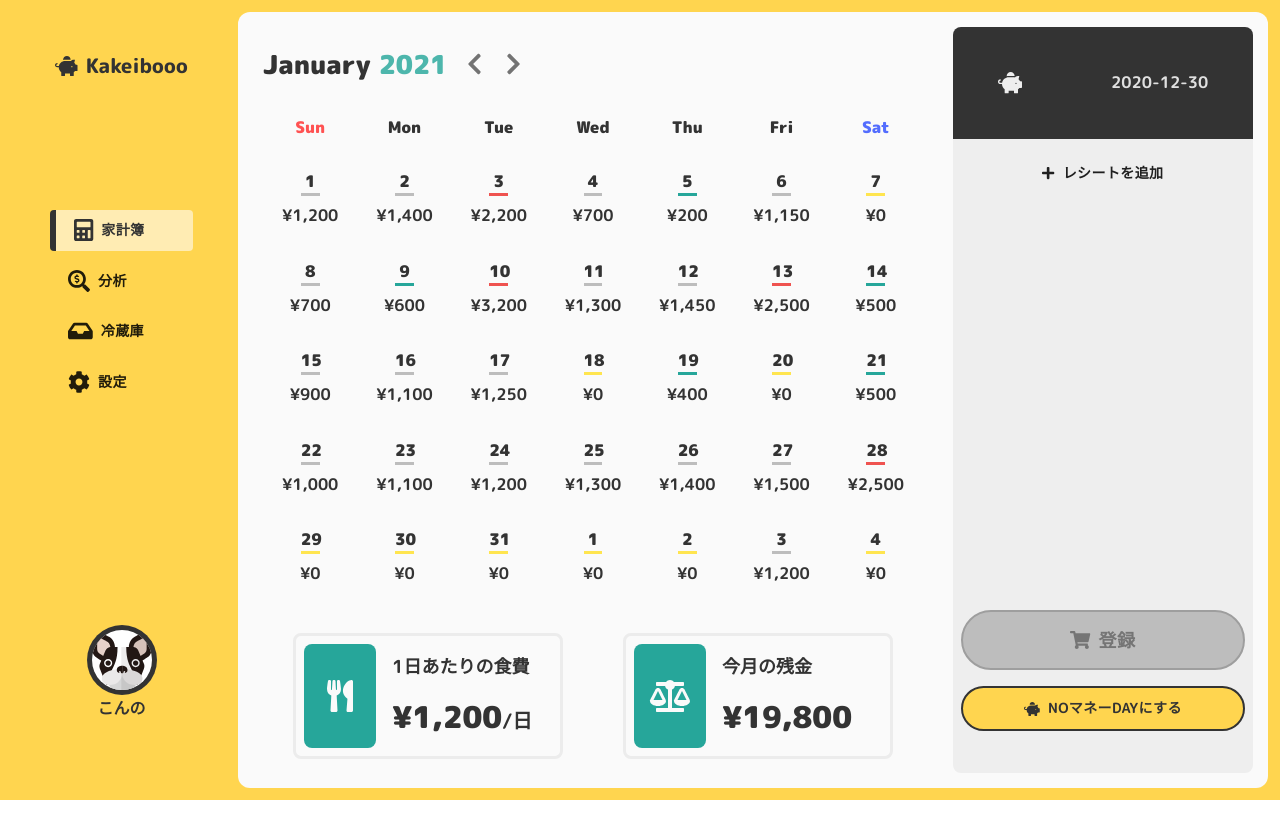
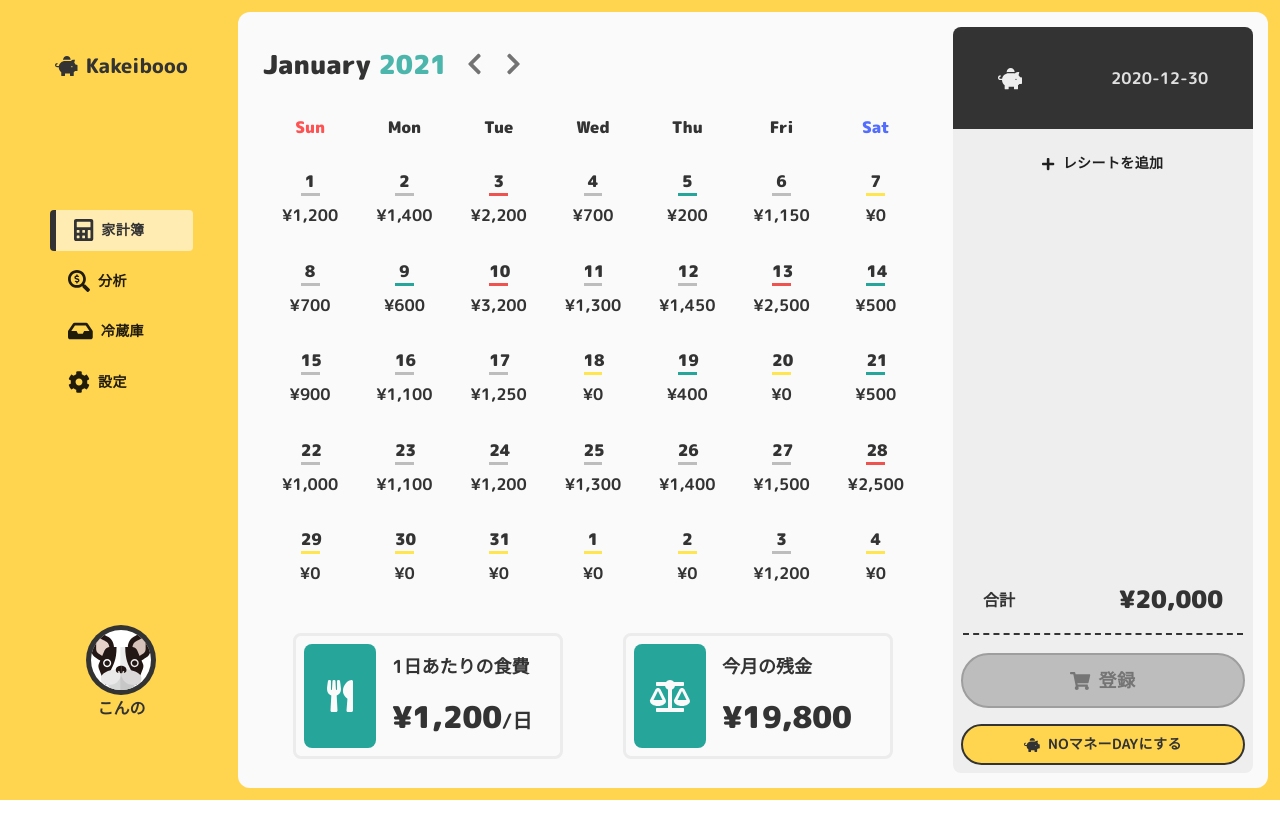
Before and after one commit to konno-yu/kakeibooo-react, a React (Create React App) app: page /household in a window 1280 px wide. Built offline with nearby package versions, Linux system fonts and the light colour scheme.

Commit message:
:notebook: Display daily expense summation

```diff
--- a/src/household/HouseholdAccount.scss
+++ b/src/household/HouseholdAccount.scss
@@ -87,6 +87,20 @@
                 }
             }
         }
+        .summation-part {
+            height: 10%;
+            padding: 0 20px;
+            margin: 10px;
+            display: flex;
+            align-items: center;
+            justify-content: space-between;
+            border-bottom: 2px dashed #333333;
+
+            .value {
+                font-weight: 900;
+                font-size:24px;
+            }
+        }
         .register-part {
             height: 8%;
             margin: 8px;
--- a/src/household/HouseholdAccount.tsx
+++ b/src/household/HouseholdAccount.tsx
@@ -37,6 +37,10 @@ const HouseholdAccount: React.FC = () => {
                         <FontAwesomeIcon className="add-icon" icon={faPlus}/>レシートを追加
                     </Button>
                 </div>
+                <div className="summation-part">
+                    <div>合計</div>
+                    <div className="value">¥20,000</div>
+                </div>
                 <div className="register-part">
                     <Button className="register-receipt" disabled={cannotRegisterReceipt} fullWidth>
                         <FontAwesomeIcon className="register-icon" icon={faShoppingCart}/>登録
```
